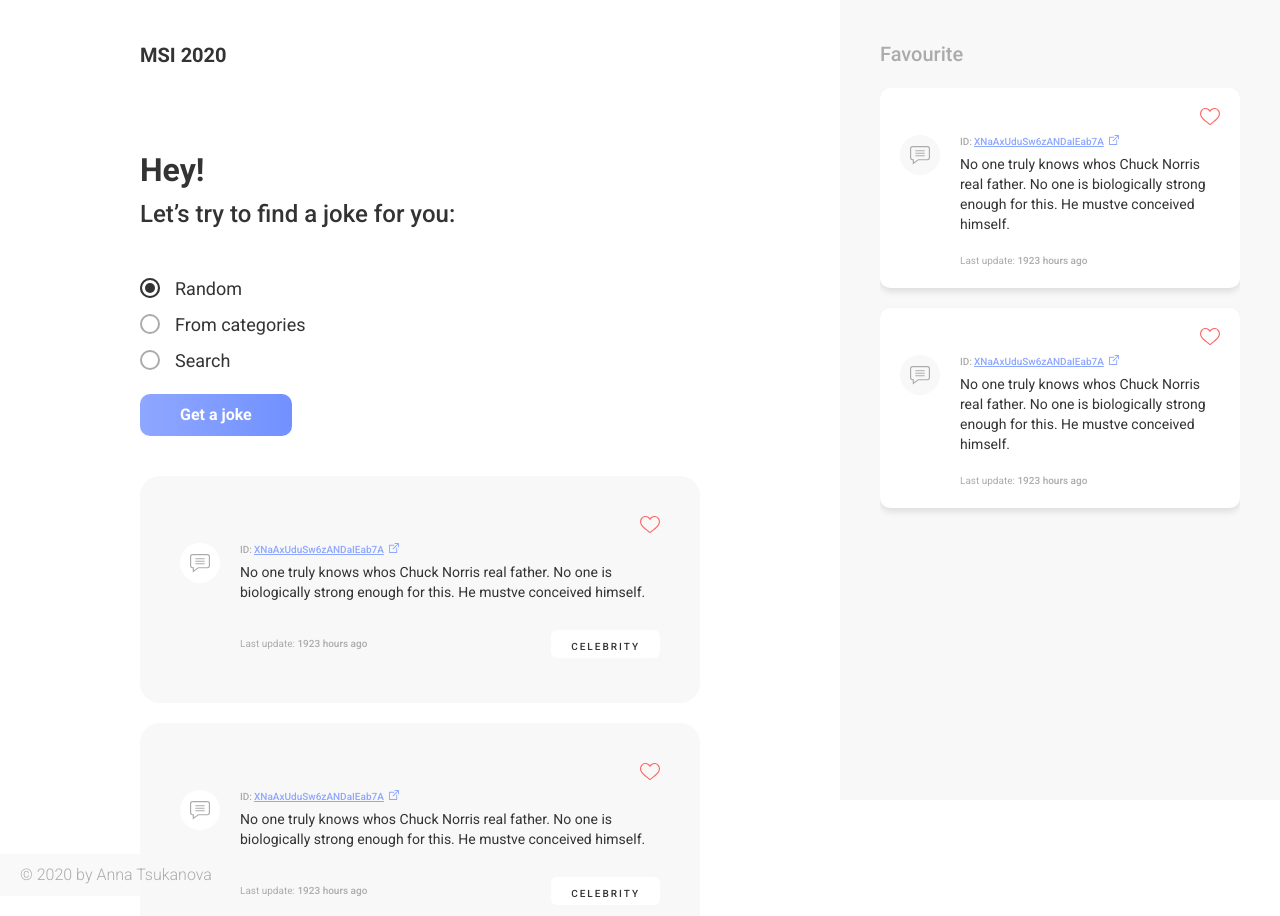
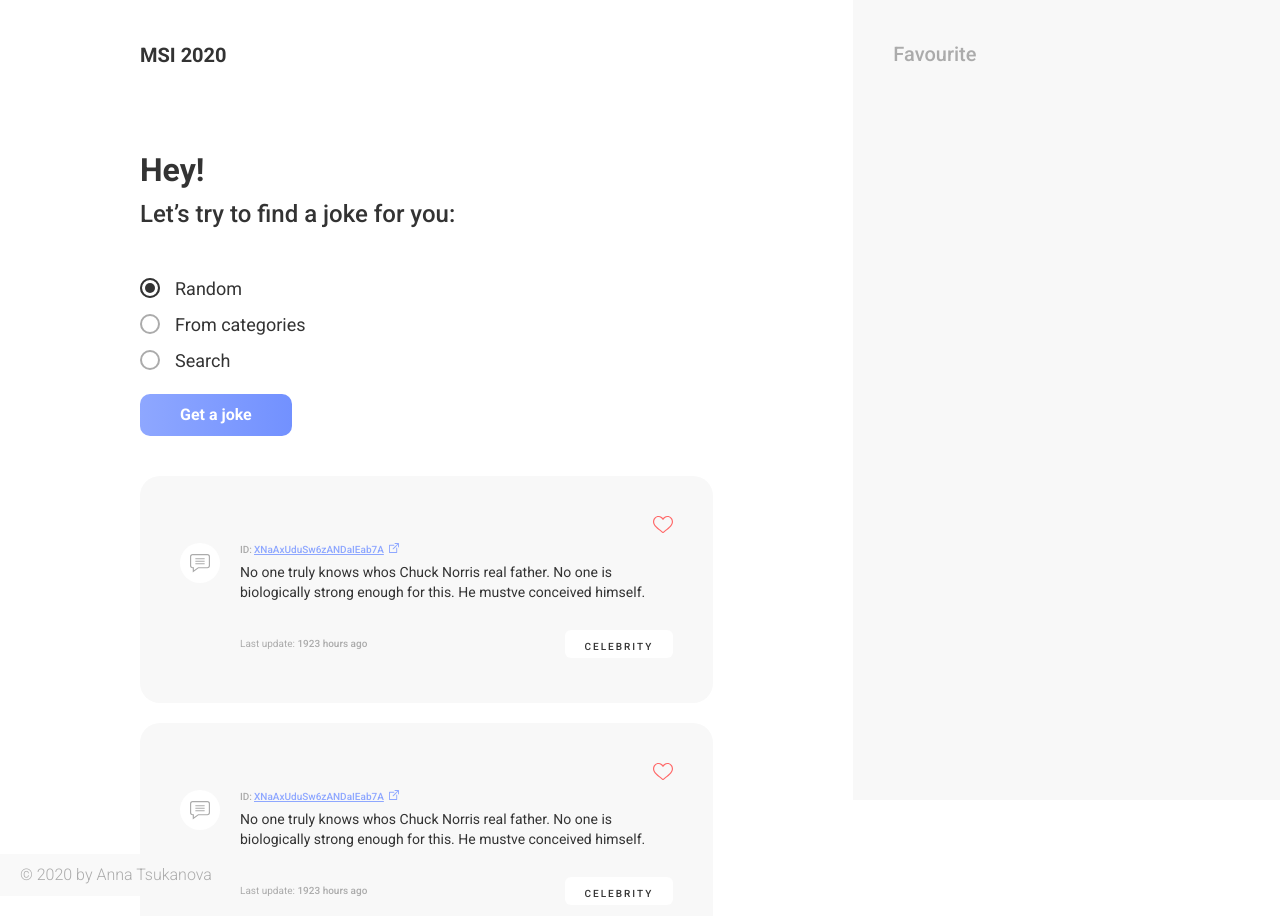
Before and after one commit to AnnabellFlem/MSI-2020, a React (Create React App) app: page / in a window 1280 px wide. Built offline with nearby package versions, Linux system fonts and the light colour scheme.

Commit message:
Added functional for adding jokes to fav list and delete it from there

```diff
--- a/src/Components/FavouriteList/FavouriteListView.tsx
+++ b/src/Components/FavouriteList/FavouriteListView.tsx
@@ -1,22 +1,25 @@
 import React from 'react'
 import './FavouriteListStyle.scss'
 import JokeItem from '../JokeItem'
+import { JokesListType } from '../../Types'
 
 type Props = {
   openFavList: boolean
+  favList: JokesListType
+  handleFavorites: any
 }
 
-const FavouriteListView: React.FC<Props> = ({ openFavList }) => {
-  const handleItem = () => {
-    return ''
-  }
-
+const FavouriteListView: React.FC<Props> = ({ openFavList, favList, handleFavorites }) => {
   return (
     <aside className={ `Favorite ${openFavList ? '' : 'Favorite--open'}` }>
       <h2 className="Favorite_title">Favourite</h2>
       <ul className="Favorite_list">
-        <JokeItem handleItem={ () => handleItem } id={ 1 } className="Favorite_item" />
-        <JokeItem handleItem={ () => handleItem } id={ 2 } className="Favorite_item" />
+        { favList.map(({ id, isHeartFullIcon }) => {
+          return <JokeItem handleItem={ () => handleFavorites(id) }
+            id={ id } key={ id }
+            isHeartFullIcon={ isHeartFullIcon }
+            className="Favorite_item" />
+        }) }
       </ul>
     </aside>
   )
--- a/src/Components/JokeItem/JokeItemStyle.scss
+++ b/src/Components/JokeItem/JokeItemStyle.scss
@@ -7,12 +7,12 @@
 }
 
 .JokeItem:last-child {
-  margin-bottom: $indent-s * 3;
+  margin-bottom: ($indent-s * 3);
 }
 
 .JokeItem__wrapper {
   display: flex;
-  align-items: start;
+  align-items: flex-start;
   margin: 47px $indent-s $indent-s $indent-s;
 }
 
@@ -33,7 +33,7 @@
 
 .JokeItem__link {
   display: flex;
-  align-items: start;
+  align-items: flex-start;
   font-weight: 500;
   font-size: 10px;
   line-height: 14px;
--- a/src/Components/JokeItem/JokeItemView.tsx
+++ b/src/Components/JokeItem/JokeItemView.tsx
@@ -1,4 +1,4 @@
-import React, { useState } from 'react'
+import React from 'react'
 import './JokeItemStyle.scss'
 import { ReactComponent as HeartFullIcon } from '../../Images/svg/heart-full.svg'
 import { ReactComponent as HeartEmptyIcon } from '../../Images/svg/heart-empty.svg'
@@ -9,21 +9,19 @@ type Prop = {
     className: string
     handleItem: any
     id: number
+    isHeartFullIcon: boolean
 }
 
-const JokeItemView: React.FC<Prop> = ({ className, handleItem, id }) => {
-  const [heartIcon, setHeartIcon] = useState()
-
+const JokeItemView: React.FC<Prop> = ({ className, handleItem, id, isHeartFullIcon }) => {
   const heartClick = (id: number) => {
     handleItem(id)
-    setHeartIcon(!heartIcon)
   }
 
   return (
     <li className={ `${className} JokeItem` }>
       <div className="JokeItem__wrapper">
         <div className="JokeItem__icons">
-          { (heartIcon)
+          { (isHeartFullIcon)
             ? <HeartFullIcon onClick={ () => heartClick(id) } />
             : <HeartEmptyIcon onClick={ () => heartClick(id) } /> }
           <MessageIcon />
--- a/src/Components/JokesLIst/JokesListView.tsx
+++ b/src/Components/JokesLIst/JokesListView.tsx
@@ -1,25 +1,25 @@
 import React from 'react'
 import './JokesListStyle.scss'
 import JokeItem from '../JokeItem'
+import { JokesListType } from '../../Types'
 
 type Props = {
-  list: {id: number}[]
+  list: JokesListType
+  handleJokesList: any
 }
 
-const JokesListView: React.FC<Props> = ({ list }) => {
-  const handleItem = (id: number) => {
-    console.log(id)
-  }
-
-  return (
-    <div className="Jokes">
-      <ul className="Jokes__list">
-        { list.map(({ id }) => {
-          return <JokeItem handleItem={ () => handleItem(id) } id={ id } className="Jokes__item" key={ id } />
-        }) }
-      </ul>
-    </div>
-  )
+const JokesListView: React.FC<Props> = ({ list, handleJokesList }) => {
+  return (<div className="Jokes">
+    <ul className="Jokes__list">
+      { list.map(({ id, isHeartFullIcon }) => {
+        return <JokeItem handleItem={ () => handleJokesList(id) }
+          id={ id }
+          isHeartFullIcon={ isHeartFullIcon }
+          className="Jokes__item"
+          key={ id } />
+      }) }
+    </ul>
+  </div>)
 }
 
 export default JokesListView
--- a/src/Components/MainLayout/MainLayoutView.tsx
+++ b/src/Components/MainLayout/MainLayoutView.tsx
@@ -2,14 +2,14 @@ import React from 'react'
 import './MainLayoutStyle.scss'
 import SearchPanel from '../SearchPanel'
 import JokesList from '../JokesLIst'
+import { JokesListType } from '../../Types'
 
-const MainLayoutView: React.FC = () => {
-  const list = [{
-    id: 1
-  }, {
-    id: 2
-  }]
+type Props = {
+  list: JokesListType
+  handleJokesList: any
+}
 
+const MainLayoutView: React.FC<Props> = ({ list, handleJokesList }) => {
   return (
     <main>
       <section className="main">
@@ -18,7 +18,8 @@ const MainLayoutView: React.FC = () => {
           Let’s try to find a joke for you:
         </h2>
         <SearchPanel />
-        <JokesList list={ list } />
+        <JokesList handleJokesList={ handleJokesList }
+          list={ list } />
       </section>
     </main>
   )
--- a/src/Components/MainPage/MainPageView.tsx
+++ b/src/Components/MainPage/MainPageView.tsx
@@ -4,9 +4,53 @@ import MainLayout from '../MainLayout'
 import Header from '../Header'
 import Footer from '../Footer'
 import FavouriteList from '../FavouriteList/FavouriteListView'
+import { JokesListType } from '../../Types'
 
 const MainPageView: React.FC = () => {
   const [openFavList, setOpenFavList] = useState(false)
+  const [favList, setFavList] = useState([] as JokesListType)
+  const [jokeList, setJokeList] = useState([{
+    id: 1,
+    isHeartFullIcon: false
+  }, {
+    id: 2,
+    isHeartFullIcon: false
+  }])
+
+  const addFavItem = (id: number) => {
+    const obj = jokeList.find(o => o.id === id)
+    if (obj) {
+      obj.isHeartFullIcon = true
+      setFavList(favList => [...favList, obj])
+    }
+  }
+
+  const deleteFavItem = (id: number, obj: {}) => {
+    setFavList(favList => favList.filter(e => e !== obj))
+  }
+
+  const findFavItem = (id: number, list: JokesListType) => {
+    return list.find(o => o.id === id)
+  }
+
+  const handleJokesList = (id: number) => {
+    const obj = findFavItem(id, favList)
+    if (obj) {
+      deleteFavItem(id, obj)
+      setJokeList(jokeList => jokeList.map(item => item.id === id ? { ...item, isHeartFullIcon: false } : item))
+    } else {
+      addFavItem(id)
+      setJokeList(jokeList => jokeList.map(item => item.id === id ? { ...item, isHeartFullIcon: true } : item))
+    }
+  }
+
+  const handleFavorites = (id: number) => {
+    const obj = findFavItem(id, favList)
+    if (obj) {
+      deleteFavItem(id, obj)
+      setJokeList(jokeList => jokeList.map(item => item.id === id ? { ...item, isHeartFullIcon: false } : item))
+    }
+  }
 
   const handleBtnClick = () => {
     setOpenFavList(!openFavList)
@@ -14,8 +58,8 @@ const MainPageView: React.FC = () => {
 
   return (<>
     <Header handleBtnClick={ () => handleBtnClick() } />
-    <MainLayout />
-    <FavouriteList openFavList={ openFavList } />
+    <MainLayout handleJokesList={ handleJokesList } list={ jokeList } />
+    <FavouriteList handleFavorites={ handleFavorites } openFavList={ openFavList } favList={ favList } />
     <Footer />
   </>)
 }
--- /dev/null
+++ b/src/Types/index.ts
@@ -0,0 +1,4 @@
+export type JokesListType = {
+  id: number
+  isHeartFullIcon: boolean
+}[]
```
